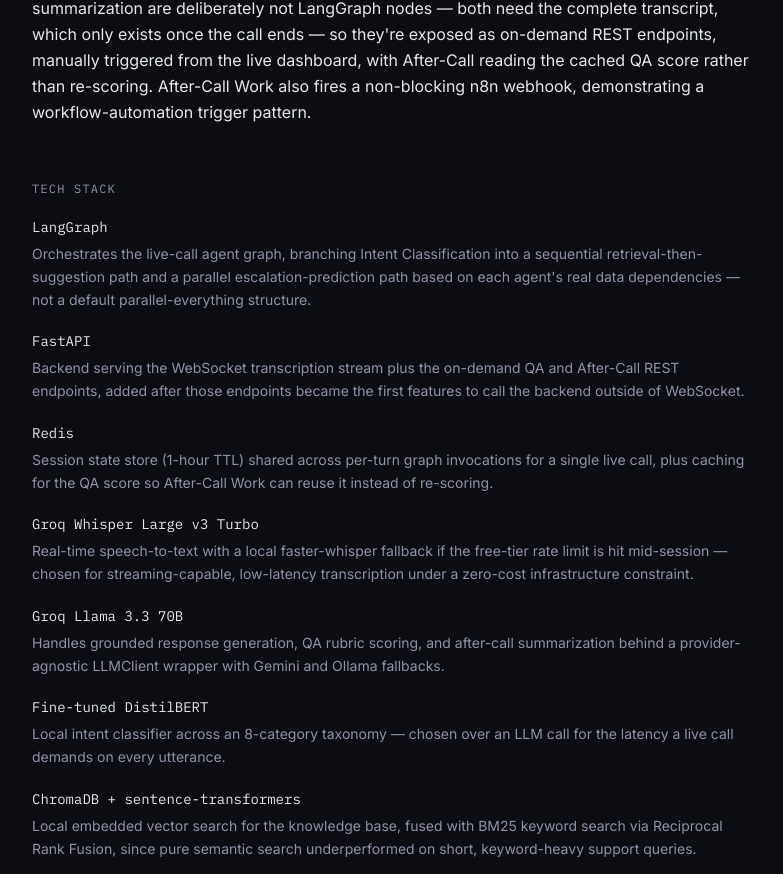
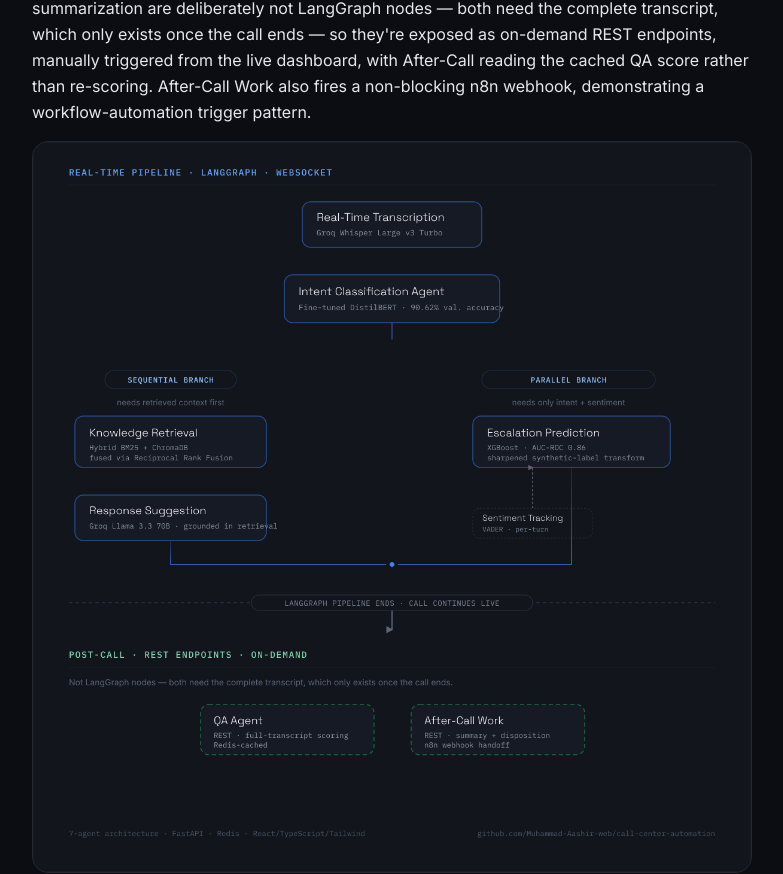
Before and after one commit to Muhammad-Aashir-web/Aashir-Portfolio, a Next.js app: page /projects/call-center-automation in a window 1280 px wide. Shown: the part 1172-2046 px from the top of the page, without its empty margins (248-1031 px from the left). Built offline with nearby package versions, Linux system fonts and the light colour scheme.

Commit message:
added architecture diagram of call-center automation

```diff
--- a/src/components/projects/CaseStudyLayout.tsx
+++ b/src/components/projects/CaseStudyLayout.tsx
@@ -1,3 +1,4 @@
+import Image from "next/image";
 import { ExternalLink } from "lucide-react";
 import { CaseStudy } from "@/data/case-studies/types";
 import { GithubIcon } from "@/components/ui/BrandIcons";
@@ -64,6 +65,17 @@
       {/* Architecture */}
       <Section title="Architecture">
         <p>{study.architecture}</p>
+        {study.architectureDiagram && (
+          <div className="mt-4 overflow-hidden rounded-2xl border border-border bg-surface">
+            <Image
+              src={study.architectureDiagram}
+              alt="Call center audio streams into live transcription, then split into intent classification, retrieval-grounded response suggestion, and escalation prediction, with session state shared in Redis and post-call QA and summary steps triggered after the call ends."
+              width={1600}
+              height={900}
+              className="h-auto w-full object-cover"
+            />
+          </div>
+        )}
       </Section>
 
       {/* Tech Stack */}
--- a/src/data/case-studies/call-center-automation.ts
+++ b/src/data/case-studies/call-center-automation.ts
@@ -14,6 +14,7 @@
 
   architecture:
     "Browser-captured audio streams over WebSocket to a Real-Time Transcription Agent (Groq Whisper Large v3 Turbo, with a local faster-whisper fallback). The transcript feeds a LangGraph graph invoked once per audio turn: Intent Classification (a fine-tuned DistilBERT model) branches into two paths — a sequential path where Knowledge Retrieval (ChromaDB + BM25 hybrid search, fused via Reciprocal Rank Fusion) feeds Response Suggestion (Groq Llama 3.3 70B, strictly grounded in retrieved content), since suggestions can't be generated without retrieved context; and a parallel path where Escalation Prediction (a locally trained XGBoost classifier reading VADER-derived sentiment trend) runs independently, since it only depends on intent and sentiment, not retrieval. Redis holds session state with a 1-hour TTL so per-turn graph invocations share context across a call. QA scoring and After-Call Work summarization are deliberately not LangGraph nodes — both need the complete transcript, which only exists once the call ends — so they're exposed as on-demand REST endpoints, manually triggered from the live dashboard, with After-Call reading the cached QA score rather than re-scoring. After-Call Work also fires a non-blocking n8n webhook, demonstrating a workflow-automation trigger pattern.",
+  architectureDiagram: "/diagrams/call-center-architecture.png",
 
   stack: [
     {
--- a/src/data/case-studies/types.ts
+++ b/src/data/case-studies/types.ts
@@ -19,6 +19,7 @@
   problem: string;
   solution: string;
   architecture: string;
+  architectureDiagram?: string;
   stack: StackItem[];
   features: string[];
   challenges: Challenge[];
```
Also changed, not shown: public/diagrams/call-center-architecture.png (added).
